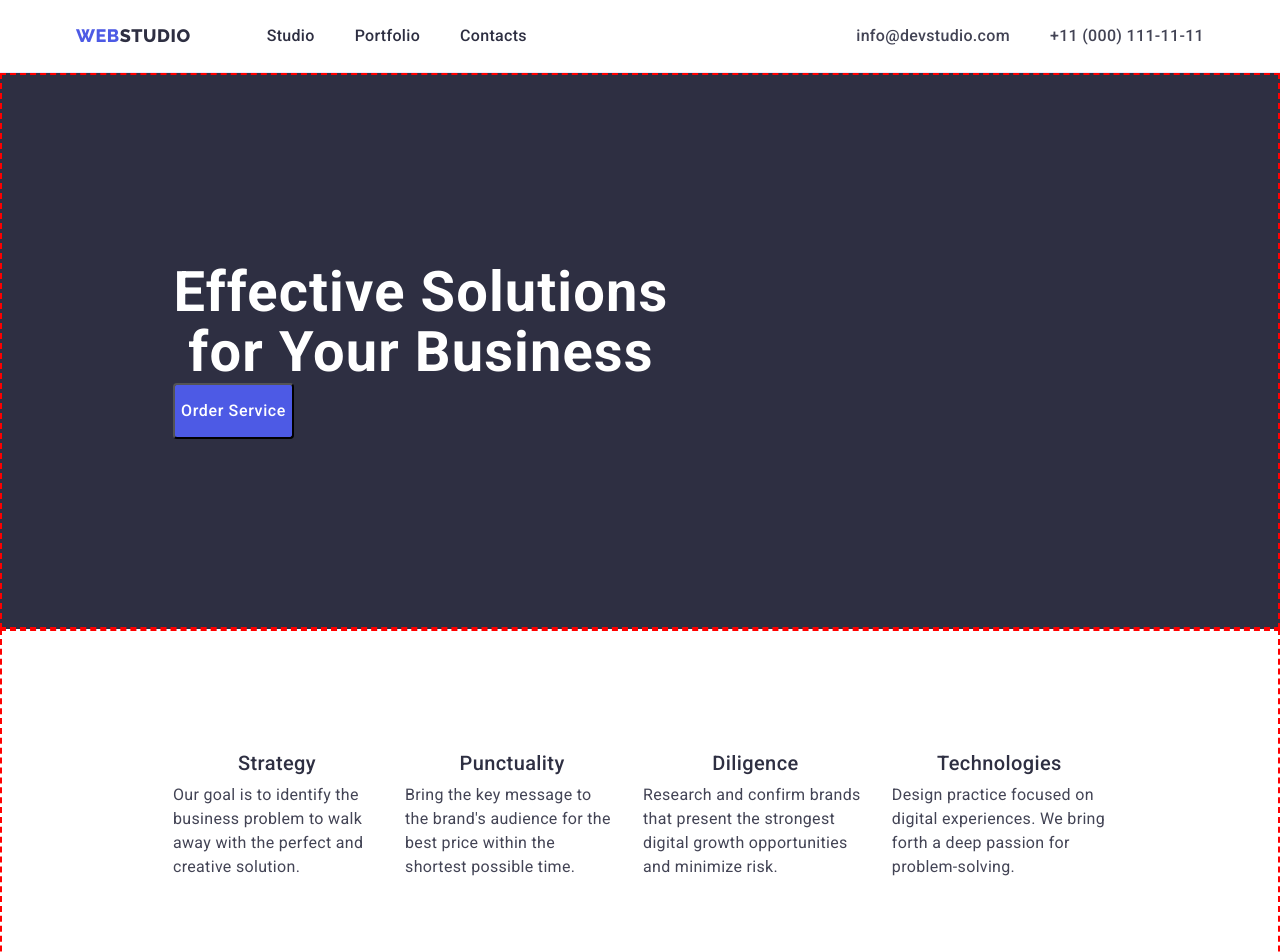
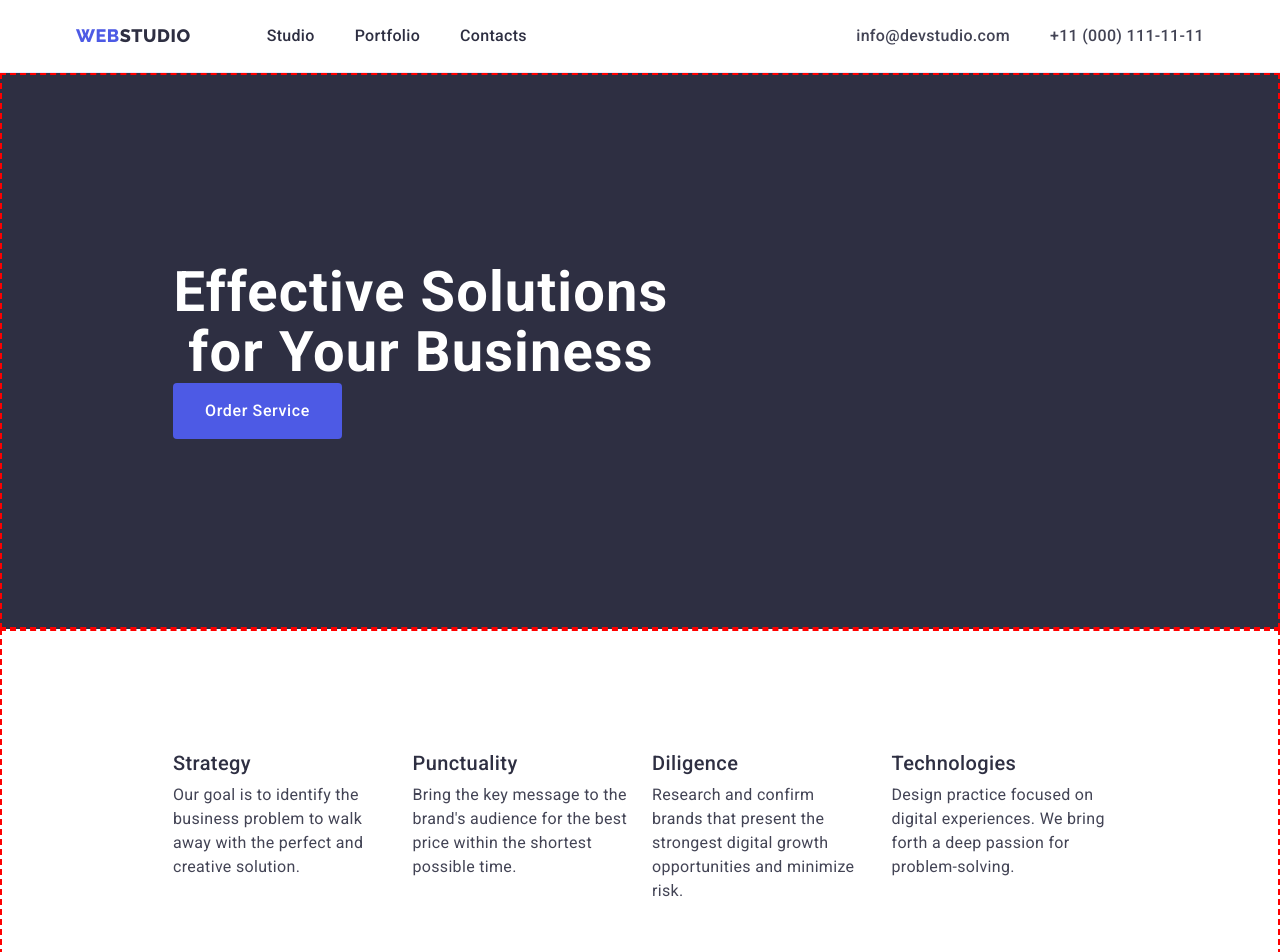
Before and after one commit to YudzhinKr/goit-markup-hw-03, a plain HTML site: page index.html in a window 1280 px wide. Shown: the top 952 px of the page. Drawn offline with nearby package versions, Linux system fonts and the light colour scheme.

Commit message:
iteracia#2

```diff
--- a/css/styles.css
+++ b/css/styles.css
@@ -116,11 +116,11 @@ img {
   line-height: 1.17;
   letter-spacing: 0.54px;
   text-transform: uppercase;
+  margin-right: 76px;
 }
 
 .logo .logo-two {
   color: var(--primary-second-brand-color);
-  margin-right: 76px;
 }
 /* 2 часть в лого в футере */
 .logo .logo-three {
@@ -128,11 +128,12 @@ img {
 }
 
 /* меню */
-.list {
+.header-page .list {
   font-size: 16px;
   font-weight: 500;
   line-height: 1.5;
   letter-spacing: 0.32px;
+  padding: 24px 0;
 }
 
 .list .link {
@@ -204,9 +205,10 @@ main {
   letter-spacing: 0.64px;
   cursor: pointer;
   display: block;
-  max-width: 169px;
+  min-width: 169px;
   height: 56px;
   border-radius: 4px;
+  border: none;
 }
 
 .main-focus .main-button:hover,
@@ -219,7 +221,7 @@ main {
   padding: 120px 0;
 }
 
-.section-two .list {
+.section-two-hp {
   flex-basis: calc((100% - 72px) / 4);
 }
 
@@ -230,6 +232,11 @@ main {
   letter-spacing: 0.4px;
   color: var(--primary-second-brand-color);
   margin-bottom: 8px;
+  padding-left: 0;
+}
+
+.section-two .main-center-advantages {
+  text-align: left;
 }
 
 .main-advantage-description {
@@ -283,6 +290,10 @@ main {
   padding: 32px 0;
 }
 
+.worker .main-advantage-description {
+  text-align: center;
+}
+
 .main-center-advantages {
   text-align: center;
   margin-bottom: 8px;
@@ -291,8 +302,6 @@ main {
 /* footer */
 .bootom-page {
   background-color: var(--primary-second-brand-color);
-}
-.bootom-page .container {
   padding-top: 100px;
   padding-bottom: 100px;
 }
--- a/index.html
+++ b/index.html
@@ -74,28 +74,28 @@
             In the future this text will be hidden
           </h2>
           <ul class="list">
-            <li>
+            <li class="section-two-hp">
               <h3 class="main-center-advantages">Strategy</h3>
               <p class="main-advantage-description">
                 Our goal is to identify the business problem to walk away with
                 the perfect and creative solution.
               </p>
             </li>
-            <li>
+            <li class="section-two-hp">
               <h3 class="main-center-advantages">Punctuality</h3>
               <p class="main-advantage-description">
                 Bring the key message to the brand's audience for the best price
                 within the shortest possible time.
               </p>
             </li>
-            <li>
+            <li class="section-two-hp">
               <h3 class="main-center-advantages">Diligence</h3>
               <p class="main-advantage-description">
                 Research and confirm brands that present the strongest digital
                 growth opportunities and minimize risk.
               </p>
             </li>
-            <li>
+            <li class="section-two-hp">
               <h3 class="main-center-advantages">Technologies</h3>
               <p class="main-advantage-description">
                 Design practice focused on digital experiences. We bring forth a
```
Also changed, not shown: portfolio.html (+3 -9 lines).
